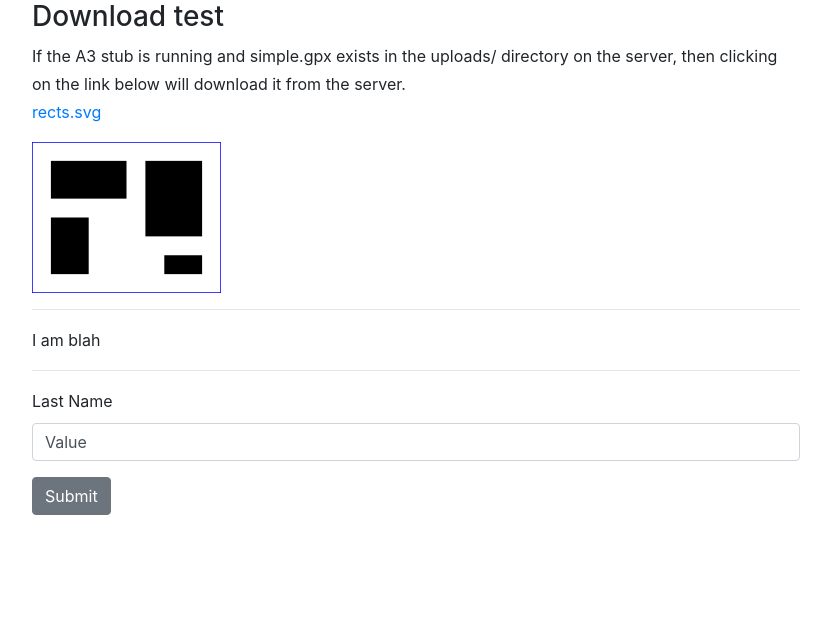
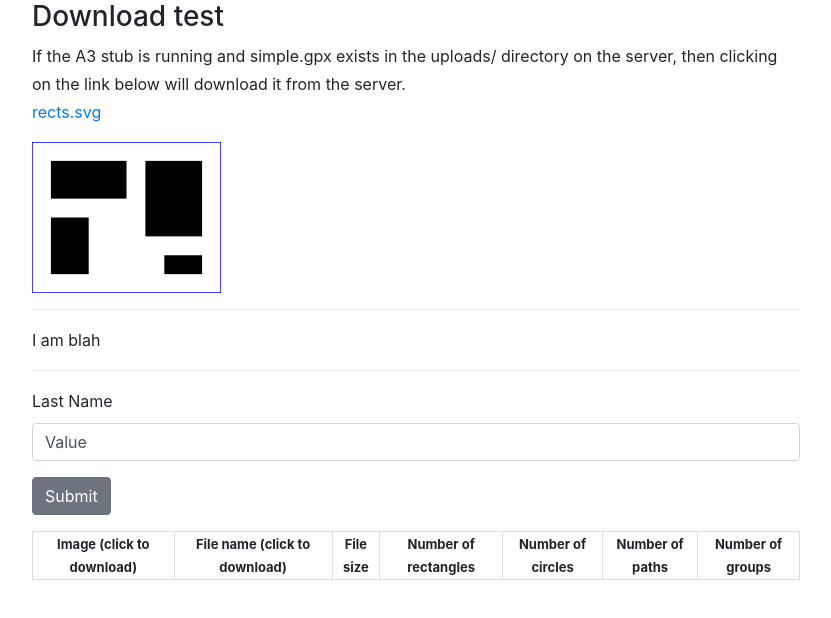
Before and after one commit to minericpark/SVGModWebApp, a website: page public/index.html in a window 1280 px wide. Shown: the whole page, without its empty margins (224-1055 px from the left). Drawn offline with nearby package versions, Linux system fonts and the light colour scheme; no server answers; files whose address does not match are found by name.

Commit message:
Testing html, css, started determining visuals of web page

```diff
--- a/public/index.html
+++ b/public/index.html
@@ -1,12 +1,12 @@
 <!DOCTYPE html>
 <html lang="en">
 <head>
-    <title>CHANGE ME</title>
+    <title>SVG Modifier</title>
     <meta charset="utf-8">
     <meta name="viewport" content="width=device-width, initial-scale=1">
-    <meta name="description" content="CHANGE ME">
-    <meta name="keywords" content="CHANGE ME">
-    <meta name="author" content="CHANGE ME">
+    <meta name="description" content="Web Application the Modifies provided SVG files">
+    <meta name="keywords" content="SVG svg file modifier">
+    <meta name="author" content="Eric (Min) Park">
     <!-- Load jquery, bootstrap -->
     <script src="https://code.jquery.com/jquery-3.3.1.min.js" integrity="sha256-FgpCb/KJQlLNfOu91ta32o/NMZxltwRo8QtmkMRdAu8=" crossorigin="anonymous"></script>
     <script src="https://cdnjs.cloudflare.com/ajax/libs/popper.js/1.12.9/umd/popper.min.js" integrity="sha384-ApNbgh9B+Y1QKtv3Rn7W3mgPxhU9K/ScQsAP7hUibX39j7fakFPskvXusvfa0b4Q" crossorigin="anonymous"></script>
@@ -37,6 +37,18 @@
         </div>
     </form>
     <!-- Leave me at the bottom of body -->
+    <table>
+        <tr>
+            <th>Image (click to download)</th>
+            <th>File name (click to download)</th>
+            <th>File size</th>
+            <th>Number of rectangles</th>
+            <th>Number of circles</th>
+            <th>Number of paths</th>
+            <th>Number of groups</th>
+        </tr>
+    </table>
+
     <script src="/index.js"></script>
 </body>
 </html>
--- a/public/style.css
+++ b/public/style.css
@@ -19,6 +19,12 @@ a:link:hover {
     text-decoration: underline;
     cursor: pointer;
     cursor: hand;
+}
+th, td {
+    border: 1px solid #dddddd;
+    border-collapse: collapse;
+    text-align: center;
+    font-size: 13px;
 }
 input[type=submit], button {
     cursor: pointer;
```
